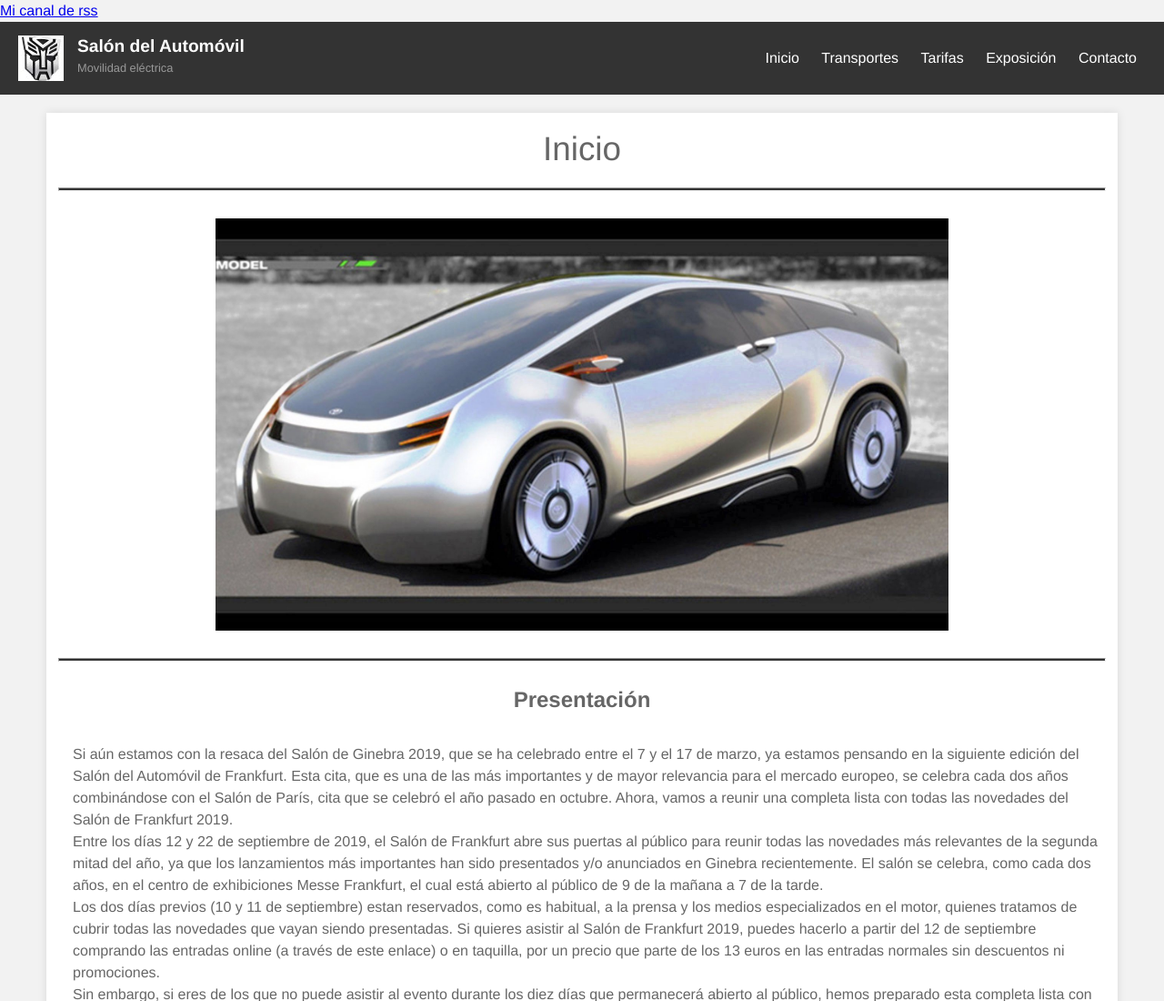
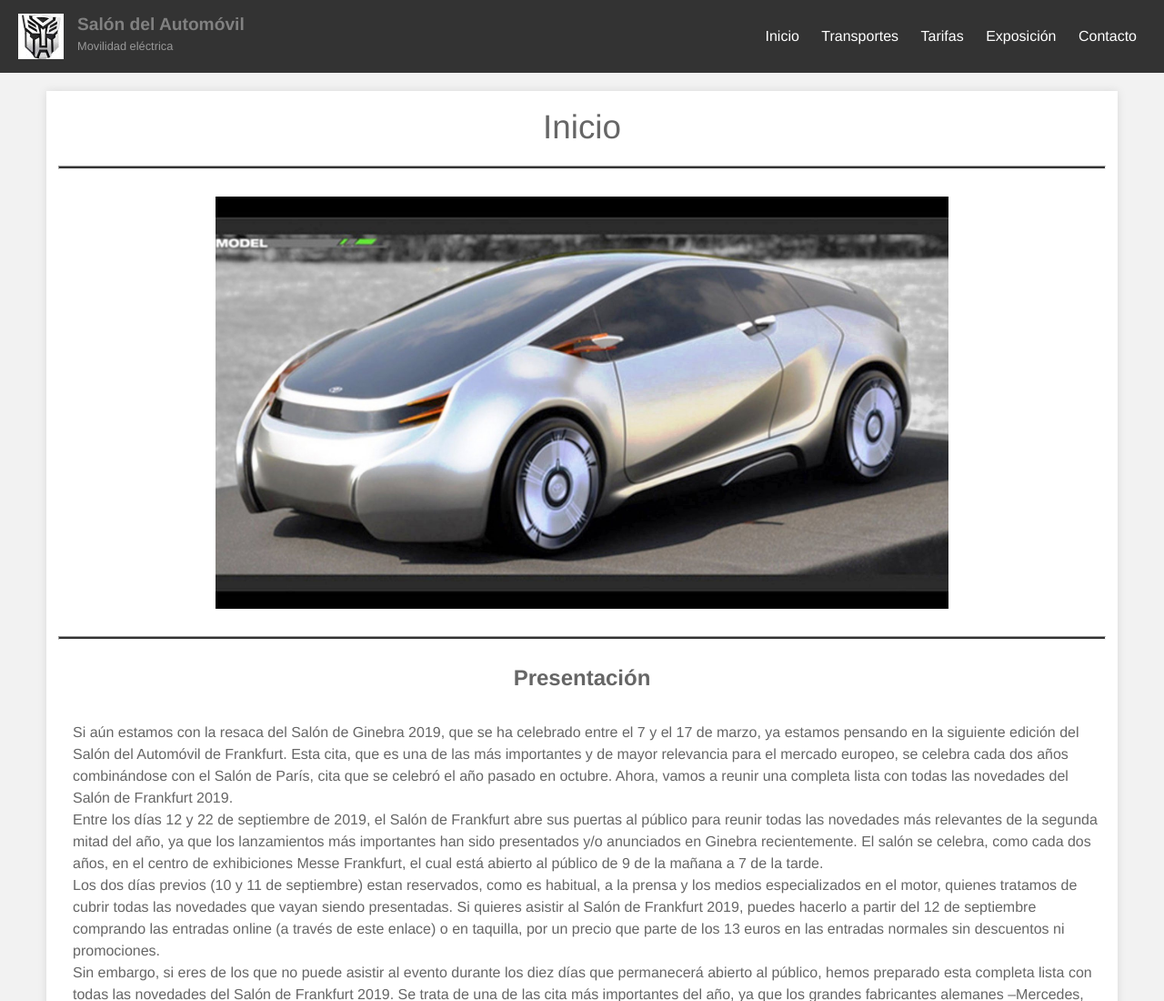
Before and after one commit to mpaxe/mpaxe.github.io, a plain HTML site: page index.html in a window 1280 px wide. Shown: the top 1100 px of the page at 91% size. Drawn offline with Linux system fonts and the light colour scheme.

Commit message:
comment line RSS

```diff
--- a/index.html
+++ b/index.html
@@ -8,7 +8,7 @@
 </head>
 
 <body>
-	<a href="feed/canal_rss.rss">Mi canal de rss</a>
+	<!-- <a href="feed/canal_rss.rss">Mi canal de rss</a> -->
 
 	<header id="main-header">
 
```
